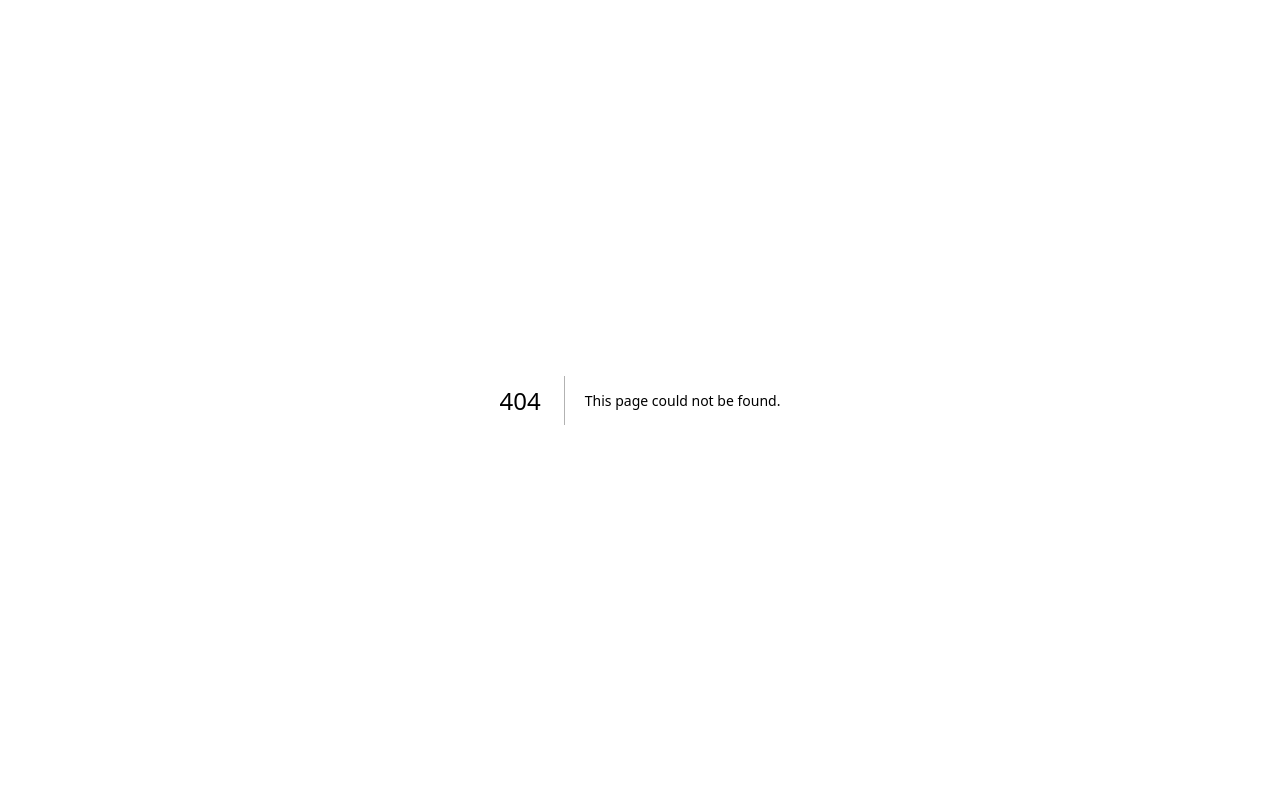
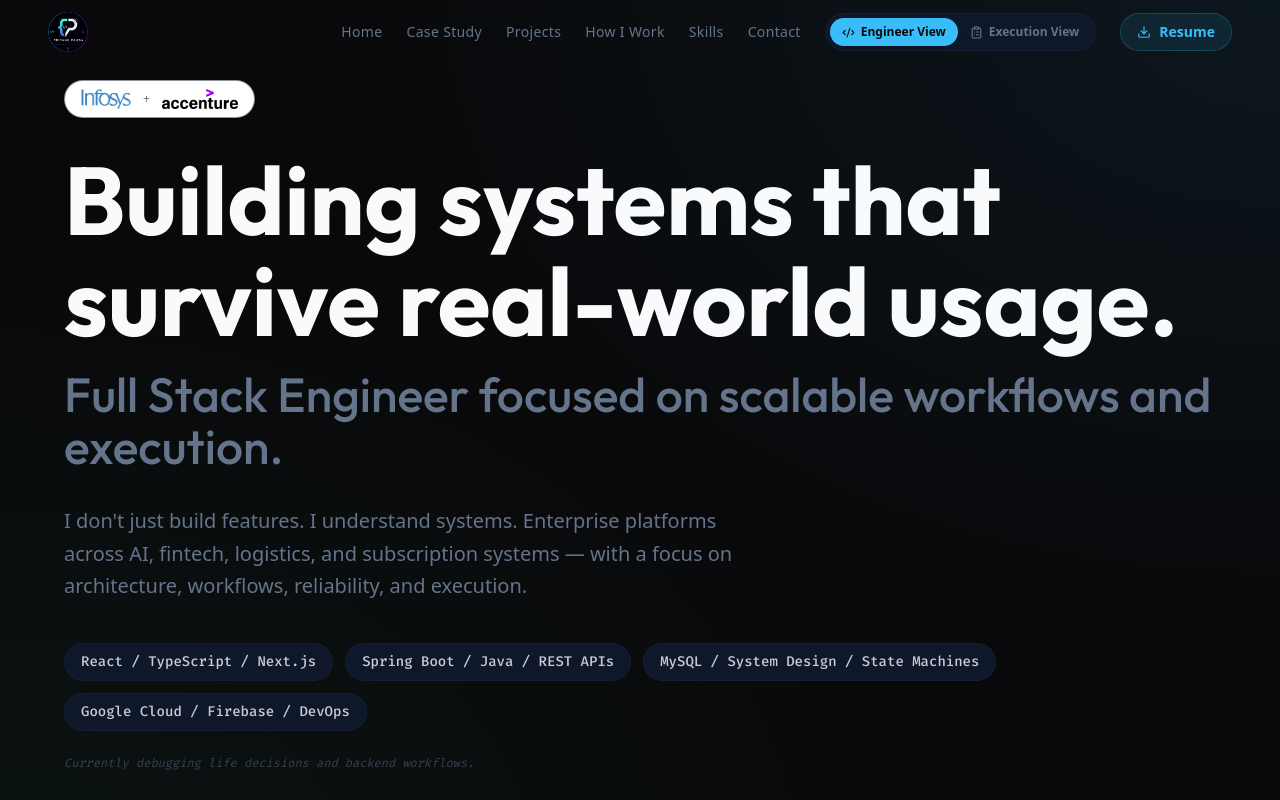
Before and after one commit to Priyank-0401/priyankpahwa, a Next.js app: page /priyankpahwa/ in a window 1280 px wide. Before the commit this address had no page. Shown: the top 800 px of the page. Built offline with nearby package versions, Linux system fonts and the light colour scheme.

Commit message:
Restore basePath and add prefix to image paths for GitHub Pages

```diff
--- a/next.config.ts
+++ b/next.config.ts
@@ -2,6 +2,7 @@ import type { NextConfig } from "next";
 
 const nextConfig: NextConfig = {
   output: "export",
+  basePath: "/priyankpahwa",
   images: {
     unoptimized: true,
   },
--- a/src/components/Hero.tsx
+++ b/src/components/Hero.tsx
@@ -56,13 +56,13 @@ export default function Hero() {
           <div className="flex items-center gap-6 mb-8">
             <div className="flex items-center gap-3 px-4 py-2 rounded-full bg-white border border-surface-light/50 shadow-sm">
               <img
-                src="/Infosys_logo.svg.png"
+                src="/priyankpahwa/Infosys_logo.svg.png"
                 alt="Infosys"
                 className="h-5 w-auto transition-all"
               />
               <span className="text-muted text-xs">+</span>
               <img
-                src="/Accenture.svg.png"
+                src="/priyankpahwa/Accenture.svg.png"
                 alt="Accenture"
                 className="h-5 w-auto transition-all"
               />
--- a/src/components/Navbar.tsx
+++ b/src/components/Navbar.tsx
@@ -44,7 +44,7 @@ export default function Navbar() {
           className="flex items-center gap-2 hover:opacity-90 transition-opacity"
         >
           <img
-            src="/logo.png"
+            src="/priyankpahwa/logo.png"
             alt="Priyank Pahwa"
             className="h-10 w-10 rounded-full"
           />
```
